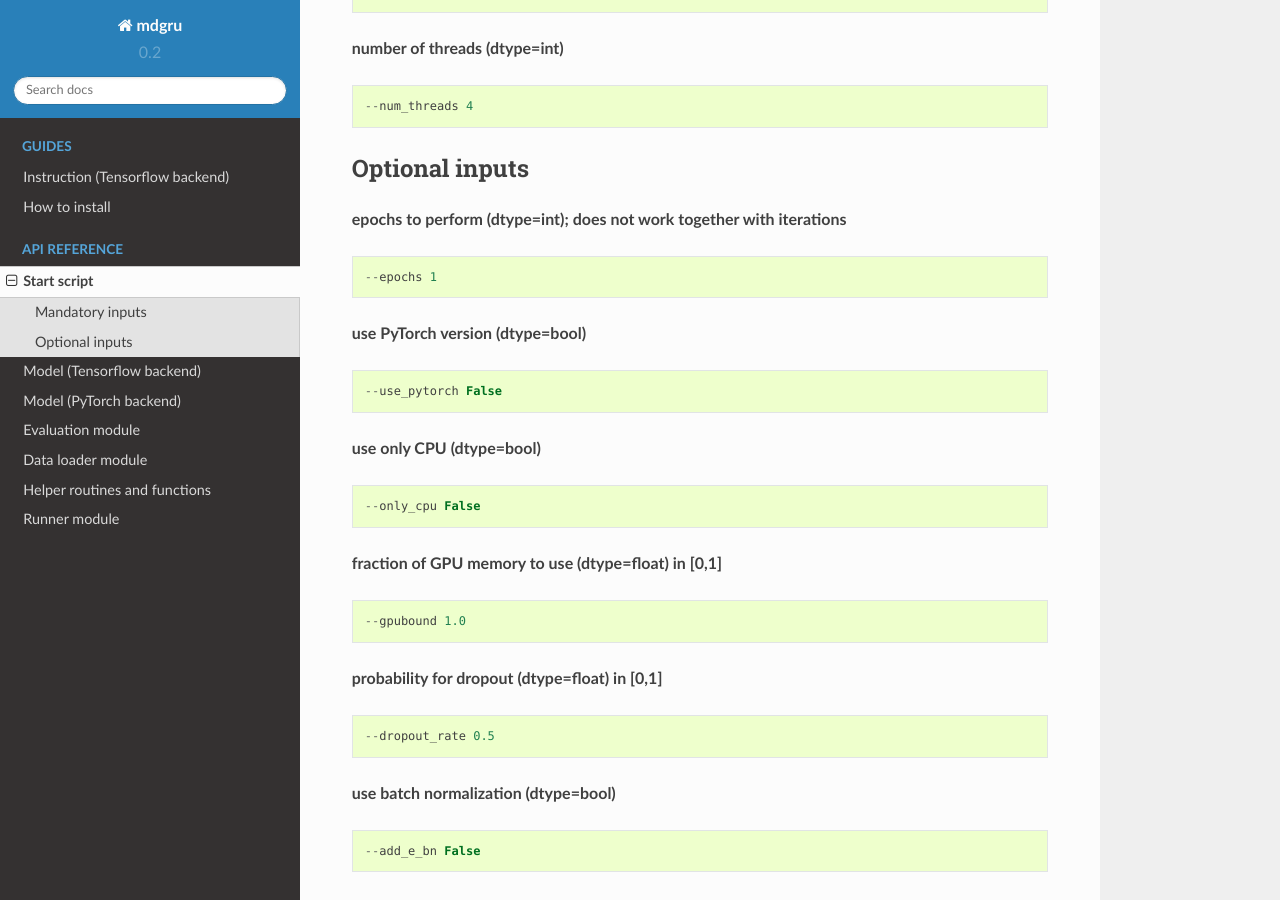
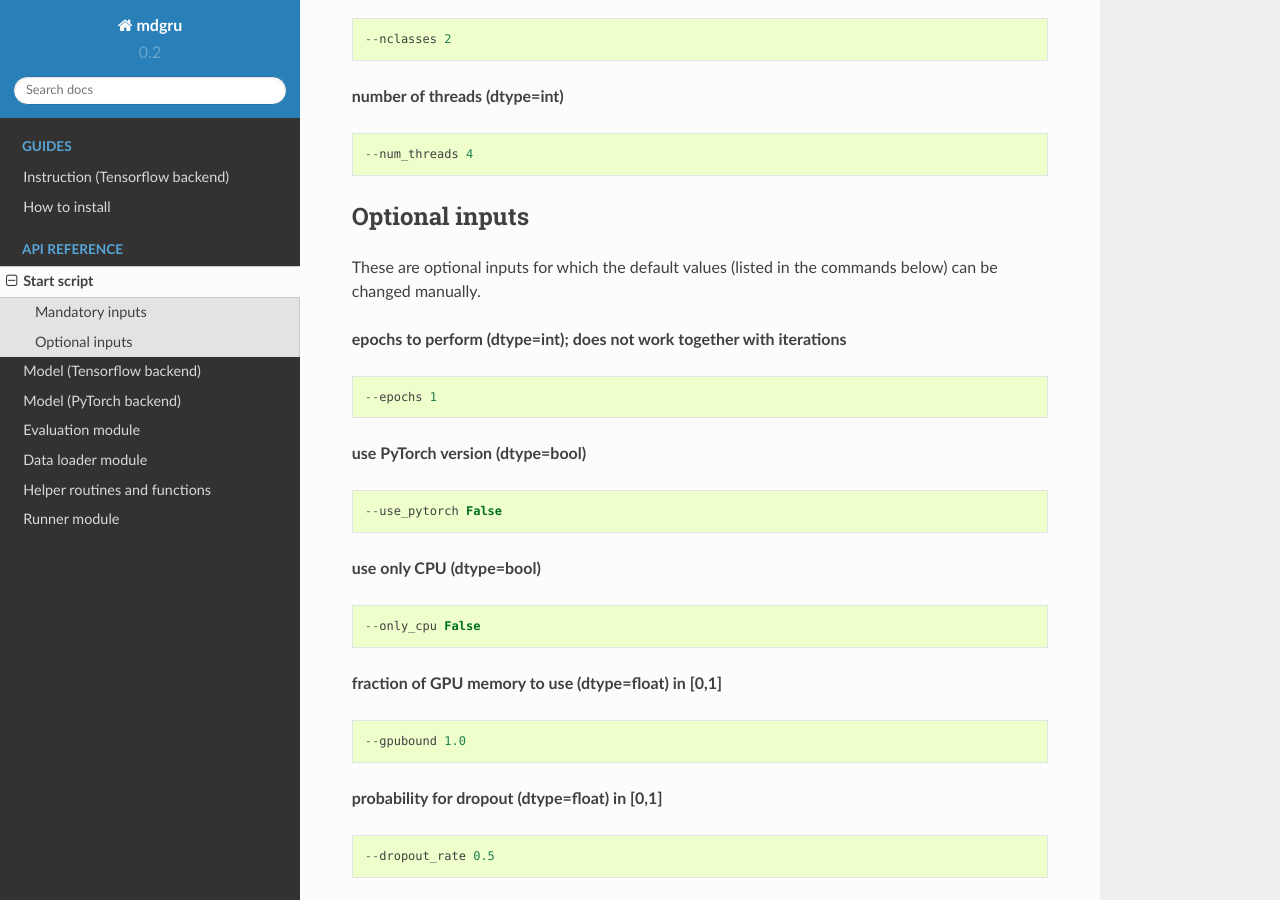
Before and after one commit to zubata88/mdgru, a Sphinx documentation site: the page built from docs/RUN_mdgru.rst, in a window 1280 px wide and 900 px high, scrolled down 1633 px. Built offline with Sphinx 7.4.7 and the Read the Docs theme 2.0.0, drawn with Linux system fonts in a browser that asks for light colours; some of the changed text lies outside the part shown.

Commit message:
Update RUN_mdgru.rst

```diff
--- a/docs/RUN_mdgru.rst
+++ b/docs/RUN_mdgru.rst
@@ -17,6 +17,9 @@
 
 Mandatory inputs
 ----------------
+
+These are mandatory inputs for which no default values are set.
+
 **path to folders with train/val/test data (dtype=str)**
 ::
 
@@ -74,6 +77,8 @@
 
 Optional inputs
 ---------------
+
+These are optional inputs for which the default values (listed in the commands below) can be changed manually.
 
 **epochs to perform (dtype=int); does not work together with iterations**
 ::
```
